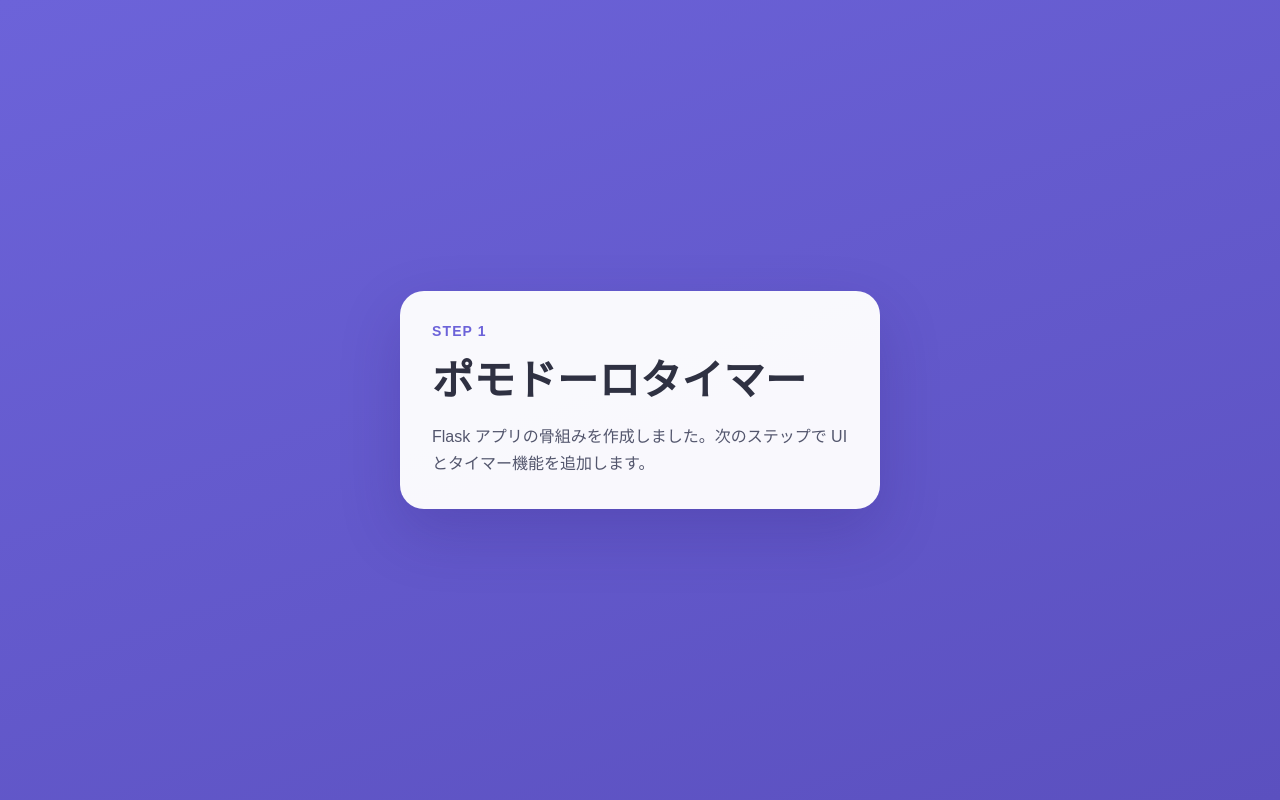
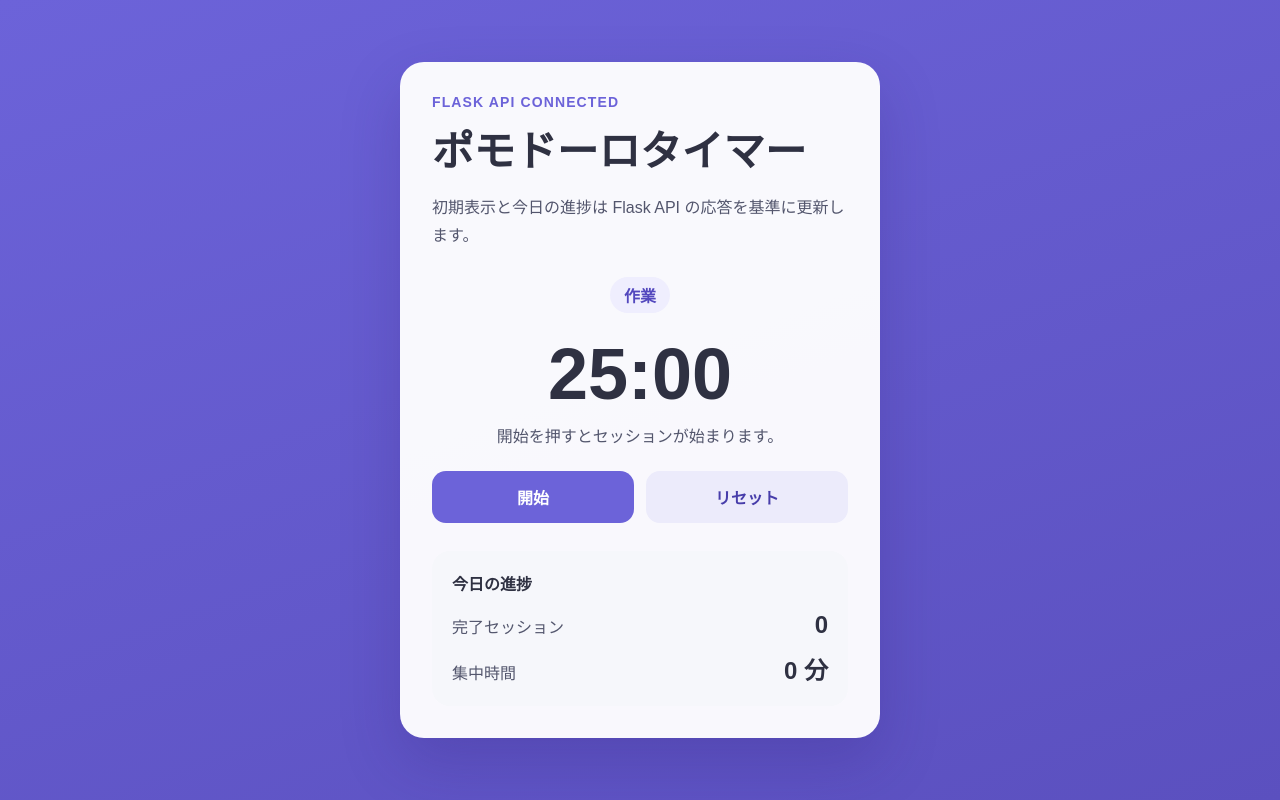
Before and after one commit to ZerA-one/2026-Github-Copilot-Workshop-Python, a Flask app: page / in a window 1280 px wide. Run offline with Flask 3, Linux system fonts and the light colour scheme.

Commit message:
feat: wire pomodoro frontend to flask api
Agent-Logs-Url: https://github.com/ZerA-one/2026-Github-Copilot-Workshop-Python/sessions/df0f8eb8-bb53-443f-adb5-416721333588

Co-authored-by: ZerA-one <63224232+ZerA-one@users.noreply.github.com>

```diff
--- a/1.pomodoro/app.py
+++ b/1.pomodoro/app.py
@@ -1,6 +1,11 @@
 from pathlib import Path
 
-from flask import Flask, render_template
+from flask import Flask, jsonify, render_template, request
+
+from repositories.settings_repository import InMemorySettingsRepository
+from repositories.stats_repository import InMemoryStatsRepository
+from services.settings_service import SettingsService
+from services.stats_service import StatsService
 
 
 BASE_DIR = Path(__file__).resolve().parent
@@ -12,10 +17,38 @@ def create_app() -> Flask:
 		template_folder=str(BASE_DIR / "templates"),
 		static_folder=str(BASE_DIR / "static"),
 	)
+	settings_service = SettingsService(InMemorySettingsRepository())
+	stats_service = StatsService(InMemoryStatsRepository(), settings_service)
 
 	@app.get("/")
 	def index() -> str:
 		return render_template("index.html")
+
+	@app.get("/api/state")
+	def get_state():
+		return jsonify(stats_service.get_state())
+
+	@app.get("/api/stats/today")
+	def get_today_stats():
+		return jsonify(stats_service.get_today_stats())
+
+	@app.post("/api/session/complete")
+	def complete_session():
+		payload = request.get_json(silent=True) or {}
+		focused_seconds = payload.get("focused_seconds")
+		if focused_seconds is None:
+			focused_seconds = settings_service.get_settings()["work_minutes"] * 60
+
+		return jsonify(
+			stats_service.complete_session(
+				focused_seconds=max(int(focused_seconds), 0),
+				session_type=str(payload.get("session_type", "work")),
+			)
+		)
+
+	@app.post("/api/session/reset")
+	def reset_session():
+		return jsonify(stats_service.reset_today())
 
 	return app
 
--- a/1.pomodoro/static/css/style.css
+++ b/1.pomodoro/static/css/style.css
@@ -49,3 +49,99 @@ h1 {
     line-height: 1.7;
     color: #53566d;
 }
+
+.mode-badge {
+    width: fit-content;
+    margin: 28px auto 0;
+    padding: 6px 14px;
+    border-radius: 999px;
+    background: #efeefe;
+    color: #5348be;
+    font-weight: 700;
+}
+
+.timer-value {
+    margin: 20px 0 8px;
+    text-align: center;
+    font-size: clamp(3rem, 10vw, 4.5rem);
+    font-weight: 700;
+    color: #2f3142;
+}
+
+.status-message {
+    margin: 0;
+    text-align: center;
+    color: #53566d;
+}
+
+.button-row {
+    display: flex;
+    gap: 12px;
+    margin-top: 24px;
+}
+
+.button-row button {
+    flex: 1;
+    border: 0;
+    border-radius: 14px;
+    padding: 14px 16px;
+    font: inherit;
+    font-weight: 700;
+    cursor: pointer;
+}
+
+.button-row button:disabled {
+    cursor: wait;
+    opacity: 0.7;
+}
+
+.primary-button {
+    background: #6c63d9;
+    color: #fff;
+}
+
+.secondary-button {
+    background: #ecebfb;
+    color: #473daa;
+}
+
+.stats-card {
+    margin-top: 28px;
+    padding: 20px;
+    border-radius: 18px;
+    background: #f6f7fb;
+}
+
+.stats-card h2 {
+    margin: 0 0 16px;
+    font-size: 1rem;
+}
+
+.stats-list {
+    display: grid;
+    gap: 12px;
+    margin: 0;
+}
+
+.stats-list div {
+    display: flex;
+    align-items: baseline;
+    justify-content: space-between;
+    gap: 16px;
+}
+
+.stats-list dt {
+    color: #53566d;
+}
+
+.stats-list dd {
+    margin: 0;
+    font-size: 1.5rem;
+    font-weight: 700;
+}
+
+.error-message {
+    margin: 16px 0 0;
+    color: #bf2d52;
+    font-weight: 700;
+}
--- a/1.pomodoro/static/js/pomodoro-api.js
+++ b/1.pomodoro/static/js/pomodoro-api.js
@@ -1 +1,134 @@
-// Step 9 で Flask API 連携を実装する。
+(() => {
+  async function requestJson(url, options = {}) {
+    const response = await fetch(url, {
+      headers: {
+        "Content-Type": "application/json",
+      },
+      ...options,
+    });
+
+    if (!response.ok) {
+      throw new Error(`API request failed: ${response.status}`);
+    }
+
+    return response.json();
+  }
+
+  function createPomodoroApi() {
+    return {
+      fetchState() {
+        return requestJson("/api/state");
+      },
+      completeSession(payload) {
+        return requestJson("/api/session/complete", {
+          method: "POST",
+          body: JSON.stringify(payload),
+        });
+      },
+      resetSession() {
+        return requestJson("/api/session/reset", {
+          method: "POST",
+        });
+      },
+    };
+  }
+
+  function showError(message) {
+    const errorMessage = document.getElementById("app-error");
+    errorMessage.textContent = message;
+    errorMessage.hidden = false;
+  }
+
+  function clearError() {
+    const errorMessage = document.getElementById("app-error");
+    errorMessage.hidden = true;
+    errorMessage.textContent = "";
+  }
+
+  async function bootstrap() {
+    const api = createPomodoroApi();
+    const state = window.PomodoroState.createPomodoroState();
+    const engine = window.PomodoroTimerEngine.createTimerEngine({
+      onTick(remainingSeconds) {
+        state.setRemainingSeconds(remainingSeconds);
+      },
+      async onComplete() {
+        state.setStatus("syncing");
+        try {
+          const currentState = state.getState();
+          const apiState = await api.completeSession({
+            session_type: currentState.mode,
+            focused_seconds: currentState.totalSeconds,
+          });
+          clearError();
+          state.applyApiState(apiState);
+        } catch (error) {
+          console.error(error);
+          showError("セッション完了の保存に失敗しました。");
+          state.setStatus("error");
+        }
+      },
+    });
+
+    state.subscribe(window.PomodoroUI.render);
+
+    document.getElementById("start-button").addEventListener("click", async () => {
+      clearError();
+      const currentState = state.getState();
+
+      if (currentState.status === "running") {
+        engine.pause();
+        state.setStatus("paused");
+        return;
+      }
+
+      state.setStatus("running");
+      await engine.start(currentState.remainingSeconds);
+    });
+
+    document.getElementById("reset-button").addEventListener("click", async () => {
+      clearError();
+      engine.stop();
+      state.setStatus("syncing");
+
+      try {
+        const apiState = await api.resetSession();
+        state.applyApiState(apiState);
+      } catch (error) {
+        console.error(error);
+        showError("リセットに失敗しました。");
+        state.setStatus("error");
+      }
+    });
+
+    try {
+      const apiState = await api.fetchState();
+      state.applyApiState(apiState);
+      clearError();
+    } catch (error) {
+      console.error(error);
+      showError("初期状態の取得に失敗しました。");
+      state.applyApiState({
+        mode: "work",
+        status: "error",
+        remaining_seconds: 25 * 60,
+        total_seconds: 25 * 60,
+        stats: {
+          completed_count: 0,
+          focused_seconds: 0,
+        },
+      });
+    }
+
+    window.__pomodoroApp = {
+      api,
+      state,
+      engine,
+    };
+  }
+
+  document.addEventListener("DOMContentLoaded", bootstrap);
+  window.PomodoroApi = {
+    createPomodoroApi,
+  };
+})();
--- a/1.pomodoro/static/js/pomodoro-state.js
+++ b/1.pomodoro/static/js/pomodoro-state.js
@@ -1 +1,78 @@
-// Step 4 で画面状態と localStorage 復元を実装する。
+(() => {
+  const DEFAULT_STATE = {
+    mode: "work",
+    status: "loading",
+    remainingSeconds: 0,
+    totalSeconds: 0,
+    stats: {
+      completed_count: 0,
+      focused_seconds: 0,
+    },
+    settings: {},
+  };
+
+  function clone(value) {
+    return JSON.parse(JSON.stringify(value));
+  }
+
+  function createPomodoroState(initialState = {}) {
+    let state = {
+      ...clone(DEFAULT_STATE),
+      ...clone(initialState),
+      stats: {
+        ...clone(DEFAULT_STATE.stats),
+        ...(initialState.stats || {}),
+      },
+      settings: {
+        ...(initialState.settings || {}),
+      },
+    };
+    const listeners = new Set();
+
+    function notify() {
+      const snapshot = clone(state);
+      listeners.forEach((listener) => listener(snapshot));
+    }
+
+    return {
+      getState() {
+        return clone(state);
+      },
+      subscribe(listener) {
+        listeners.add(listener);
+        listener(this.getState());
+        return () => listeners.delete(listener);
+      },
+      applyApiState(apiState) {
+        state = {
+          ...state,
+          mode: apiState.mode || state.mode,
+          status: apiState.status || "idle",
+          remainingSeconds: apiState.remaining_seconds ?? state.remainingSeconds,
+          totalSeconds: apiState.total_seconds ?? state.totalSeconds,
+          stats: {
+            ...state.stats,
+            ...(apiState.stats || {}),
+          },
+          settings: {
+            ...state.settings,
+            ...(apiState.settings || {}),
+          },
+        };
+        notify();
+      },
+      setStatus(status) {
+        state.status = status;
+        notify();
+      },
+      setRemainingSeconds(remainingSeconds) {
+        state.remainingSeconds = Math.max(remainingSeconds, 0);
+        notify();
+      },
+    };
+  }
+
+  window.PomodoroState = {
+    createPomodoroState,
+  };
+})();
--- a/1.pomodoro/static/js/pomodoro-ui.js
+++ b/1.pomodoro/static/js/pomodoro-ui.js
@@ -1 +1,50 @@
-// Step 2 で UI 描画ロジックを実装する。
+(() => {
+  const MODE_LABELS = {
+    work: "作業",
+    short_break: "短い休憩",
+    long_break: "長い休憩",
+  };
+
+  const STATUS_MESSAGES = {
+    loading: "読み込み中です…",
+    idle: "開始を押すとセッションが始まります。",
+    running: "集中中です。",
+    paused: "一時停止中です。",
+    syncing: "最新の統計を反映しています…",
+    error: "API との通信に失敗しました。",
+  };
+
+  function formatSeconds(totalSeconds) {
+    const minutes = String(Math.floor(totalSeconds / 60)).padStart(2, "0");
+    const seconds = String(totalSeconds % 60).padStart(2, "0");
+    return `${minutes}:${seconds}`;
+  }
+
+  function formatFocusedMinutes(focusedSeconds) {
+    return `${Math.floor(focusedSeconds / 60)} 分`;
+  }
+
+  function render(state) {
+    const modeLabel = document.querySelector("[data-role='mode-label']");
+    const timerValue = document.querySelector("[data-role='timer-value']");
+    const statusMessage = document.querySelector("[data-role='status-message']");
+    const completedCount = document.querySelector("[data-role='completed-count']");
+    const focusedMinutes = document.querySelector("[data-role='focused-minutes']");
+    const startButton = document.getElementById("start-button");
+    const resetButton = document.getElementById("reset-button");
+
+    modeLabel.textContent = MODE_LABELS[state.mode] || "作業";
+    timerValue.textContent = formatSeconds(state.remainingSeconds);
+    statusMessage.textContent = STATUS_MESSAGES[state.status] || STATUS_MESSAGES.idle;
+    completedCount.textContent = String(state.stats.completed_count || 0);
+    focusedMinutes.textContent = formatFocusedMinutes(state.stats.focused_seconds || 0);
+
+    startButton.textContent = state.status === "running" ? "一時停止" : state.status === "paused" ? "再開" : "開始";
+    startButton.disabled = state.status === "loading" || state.status === "syncing";
+    resetButton.disabled = state.status === "loading" || state.status === "syncing";
+  }
+
+  window.PomodoroUI = {
+    render,
+  };
+})();
--- a/1.pomodoro/static/js/timer-engine.js
+++ b/1.pomodoro/static/js/timer-engine.js
@@ -1 +1,61 @@
-// Step 3 でタイマーエンジンを実装する。
+(() => {
+  function createTimerEngine({ onTick, onComplete, now = () => Date.now() }) {
+    let intervalId = null;
+    let deadline = 0;
+    let status = "idle";
+
+    function clearTimer() {
+      if (intervalId !== null) {
+        window.clearInterval(intervalId);
+        intervalId = null;
+      }
+    }
+
+    function tick() {
+      const remainingSeconds = Math.max(0, Math.ceil((deadline - now()) / 1000));
+      onTick(remainingSeconds);
+
+      if (remainingSeconds === 0) {
+        clearTimer();
+        status = "finished";
+        Promise.resolve(onComplete()).catch((error) => console.error(error));
+      }
+    }
+
+    return {
+      start(remainingSeconds) {
+        clearTimer();
+        if (remainingSeconds <= 0) {
+          onTick(0);
+          status = "finished";
+          return Promise.resolve(onComplete());
+        }
+
+        deadline = now() + (remainingSeconds * 1000);
+        status = "running";
+        onTick(remainingSeconds);
+        intervalId = window.setInterval(tick, 250);
+        return Promise.resolve();
+      },
+      pause() {
+        if (status !== "running") {
+          return;
+        }
+
+        clearTimer();
+        status = "paused";
+      },
+      stop() {
+        clearTimer();
+        status = "idle";
+      },
+      getStatus() {
+        return status;
+      },
+    };
+  }
+
+  window.PomodoroTimerEngine = {
+    createTimerEngine,
+  };
+})();
--- a/1.pomodoro/templates/index.html
+++ b/1.pomodoro/templates/index.html
@@ -9,9 +9,34 @@
 <body>
     <main class="page-shell">
         <section class="card">
-            <p class="eyebrow">Step 1</p>
+            <p class="eyebrow">Flask API Connected</p>
             <h1>ポモドーロタイマー</h1>
-            <p class="lead">Flask アプリの骨組みを作成しました。次のステップで UI とタイマー機能を追加します。</p>
+            <p class="lead">初期表示と今日の進捗は Flask API の応答を基準に更新します。</p>
+
+            <p class="mode-badge" data-role="mode-label">作業</p>
+            <p class="timer-value" data-role="timer-value">25:00</p>
+            <p class="status-message" data-role="status-message">読み込み中です…</p>
+
+            <div class="button-row">
+                <button id="start-button" class="primary-button" type="button">開始</button>
+                <button id="reset-button" class="secondary-button" type="button">リセット</button>
+            </div>
+
+            <section class="stats-card" aria-labelledby="today-progress-heading">
+                <h2 id="today-progress-heading">今日の進捗</h2>
+                <dl class="stats-list">
+                    <div>
+                        <dt>完了セッション</dt>
+                        <dd id="completed-count" data-role="completed-count">0</dd>
+                    </div>
+                    <div>
+                        <dt>集中時間</dt>
+                        <dd id="focused-minutes" data-role="focused-minutes">0 分</dd>
+                    </div>
+                </dl>
+            </section>
+
+            <p id="app-error" class="error-message" hidden></p>
         </section>
     </main>
 
```
Also changed, not shown: 1.pomodoro/domain/pomodoro_rules.py (+26 -1 lines), 1.pomodoro/repositories/settings_repository.py (+21 -1 lines), 1.pomodoro/repositories/stats_repository.py (+38 -1 lines), 1.pomodoro/services/settings_service.py (+9 -1 lines), 1.pomodoro/services/stats_service.py (+38 -1 lines), 1.pomodoro/tests/test_api.py (+52 -1 lines), 1.pomodoro/tests/test_stats_service.py (+33 -1 lines).
